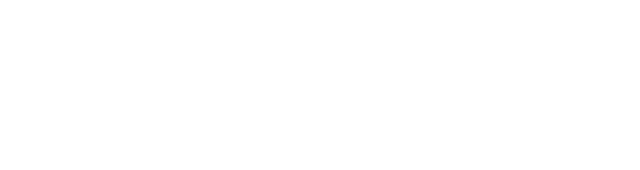
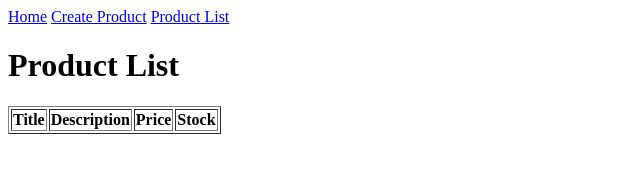
Before and after one commit to gunjanpatel3004/ProductsPage, a plain HTML site: page list-products.html in a window 1280 px wide. Shown: the whole page, without its empty margins (0-640 px from the left). Drawn offline with Linux system fonts and the light colour scheme.

Commit message:
list commit

```diff
--- a/list-products.html
+++ b/list-products.html
@@ -0,0 +1,34 @@
+<!DOCTYPE html>
+<html lang="en">
+	<head>
+		<meta charset="UTF-8" />
+		<meta name="viewport" content="width=device-width, initial-scale=1.0" />
+		<title>Product List</title>
+	</head>
+	<body>
+		<nav>
+			<a href="index.html">Home</a>
+			<a href="create-product.html">Create Product</a>
+			<a href="list-product.html">Product List</a>
+		</nav>
+
+		<div id="product-list">
+			<h1>Product List</h1>
+			<table border="1">
+				<thead>
+					<tr>
+						<th>Title</th>
+						<th>Description</th>
+						<th>Price</th>
+						<th>Stock</th>
+					</tr>
+				</thead>
+				<tbody id="productTableBody">
+					<!-- Products will be dynamically added here -->
+				</tbody>
+			</table>
+		</div>
+
+		<script src="dist/list-product.js"></script>
+	</body>
+</html>
```
Also changed, not shown: create-product.html (+6 -5 lines).
